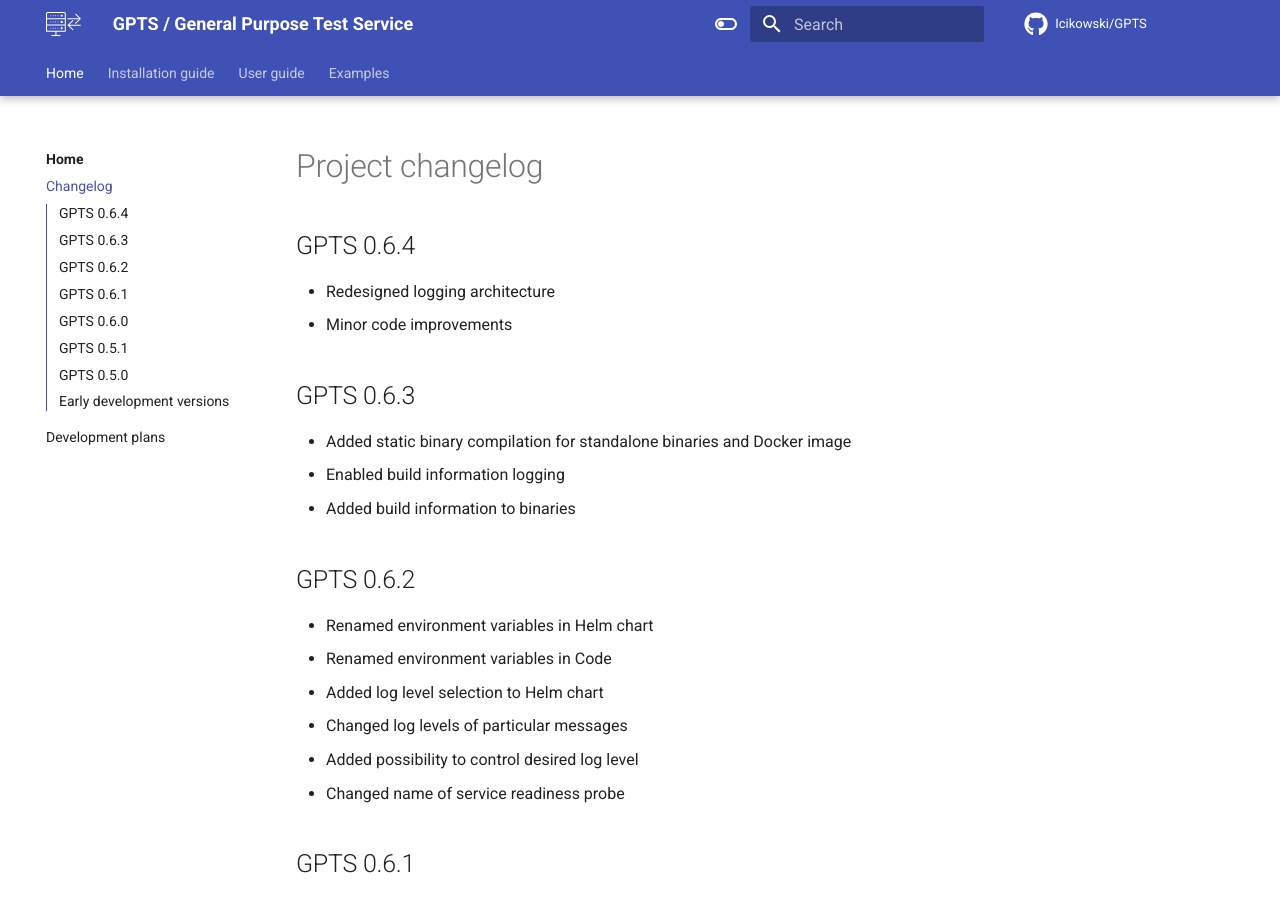
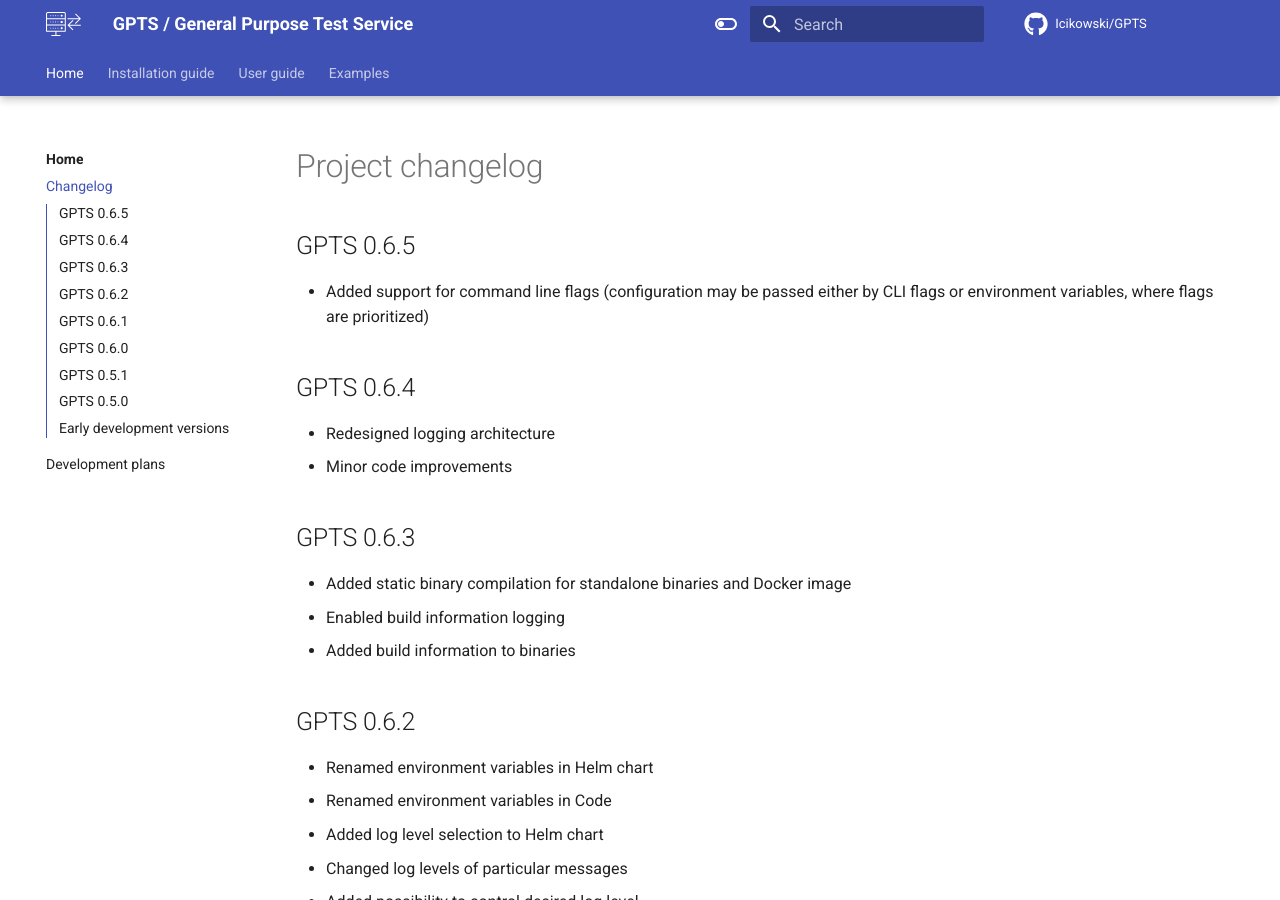
Before and after one commit to Icikowski/GPTS, an MkDocs documentation site: the page built from docs/changelog.md, in a window 1280 px wide and 900 px high. Built offline with MkDocs 1.6.1 and Material for MkDocs 9.7.7, drawn with Linux system fonts in a browser that asks for light colours; comment, search, counter and statistics services are not loaded.

Commit message:
[Docs] Update changelog for GPTS 0.6.5

```diff
--- a/docs/changelog.md
+++ b/docs/changelog.md
@@ -1,4 +1,8 @@
 # Project changelog
+
+## GPTS 0.6.5
+
+- Added support for command line flags (configuration may be passed either by CLI flags or environment variables, where flags are prioritized)
 
 ## GPTS 0.6.4
 
```
